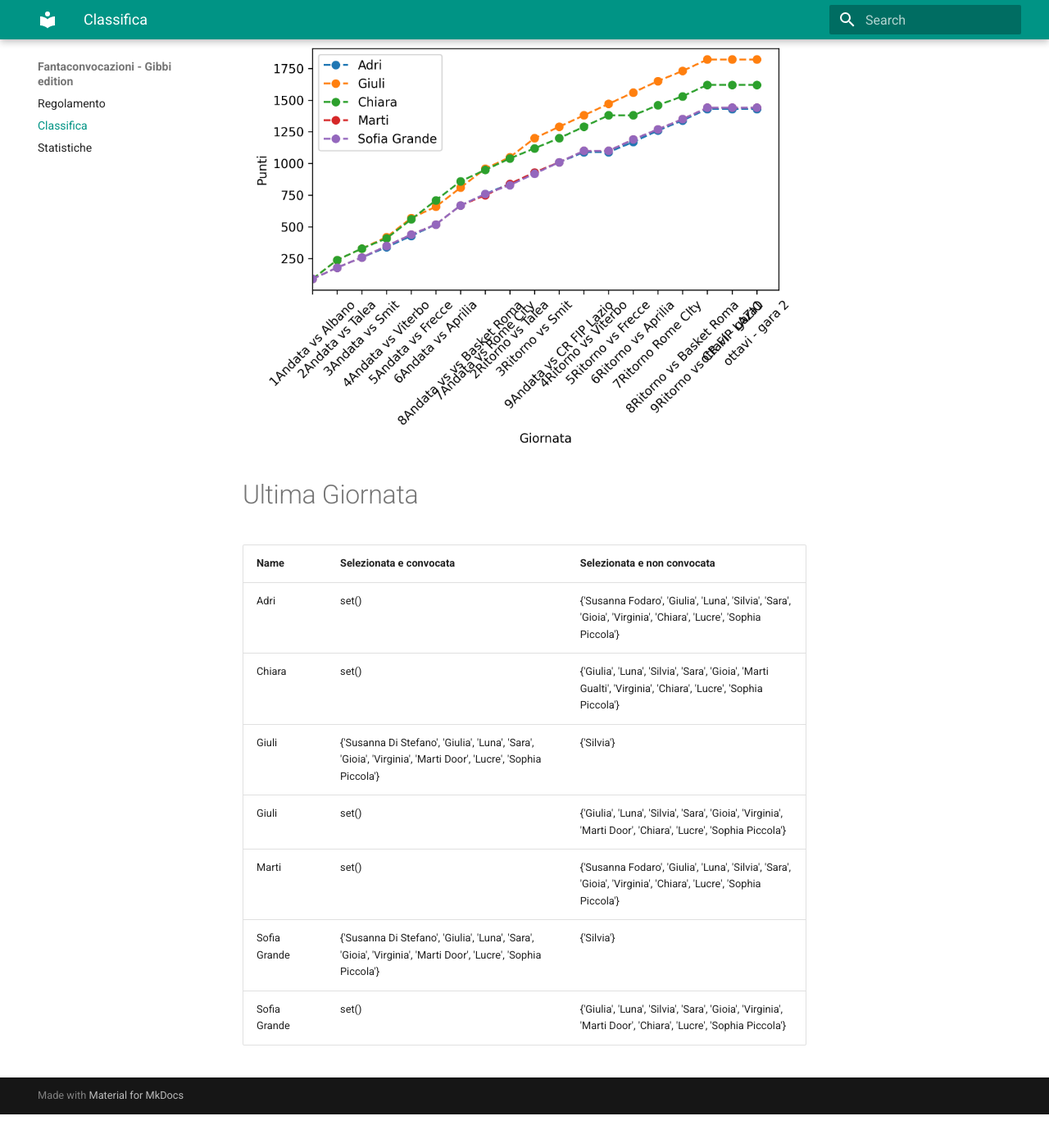
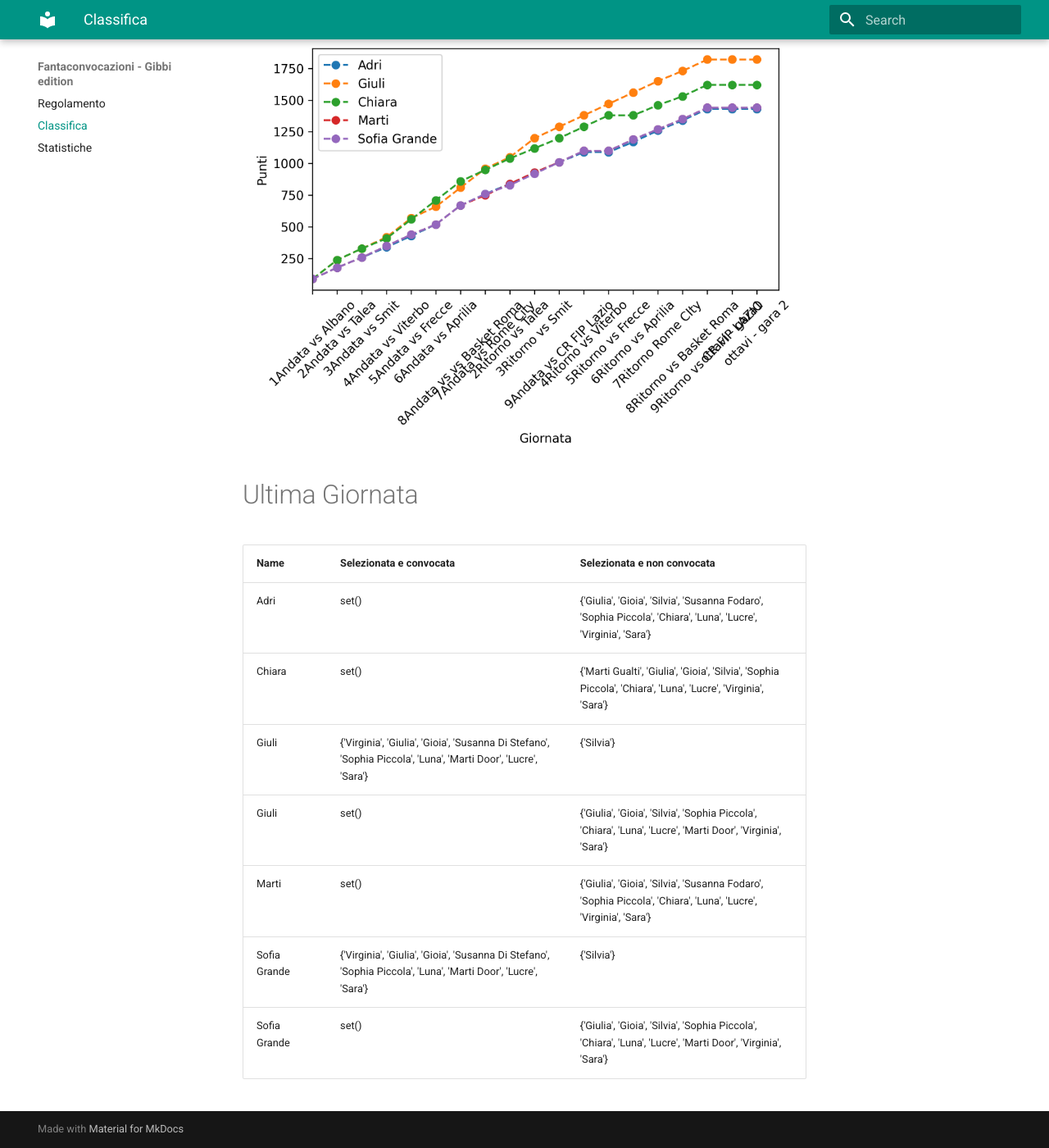
Before and after one commit to martinig94/fantagibbi, an MkDocs documentation site: the page built from docs/Classifica.md, in a window 1280 px wide and 1400 px high, scrolled down 565 px. Shown: the whole window at 82% size. Built offline with MkDocs 1.6.1 and Material for MkDocs 9.7.7, drawn with Linux system fonts in a browser that asks for light colours; before the commit the page ends 1924 px from its top, so only the background shows below that.

Commit message:
Auto-update from main.py

```diff
--- a/docs/Classifica.md
+++ b/docs/Classifica.md
@@ -18,11 +18,11 @@
 <!-- START_TABLE CORRECT -->
 | Name         | Selezionata e convocata                                                                                        | Selezionata e non convocata                                                                                      |
 |:-------------|:---------------------------------------------------------------------------------------------------------------|:-----------------------------------------------------------------------------------------------------------------|
-| Adri         | set()                                                                                                          | {'Susanna Fodaro', 'Giulia', 'Luna', 'Silvia', 'Sara', 'Gioia', 'Virginia', 'Chiara', 'Lucre', 'Sophia Piccola'} |
-| Chiara       | set()                                                                                                          | {'Giulia', 'Luna', 'Silvia', 'Sara', 'Gioia', 'Marti Gualti', 'Virginia', 'Chiara', 'Lucre', 'Sophia Piccola'}   |
-| Giuli        | {'Susanna Di Stefano', 'Giulia', 'Luna', 'Sara', 'Gioia', 'Virginia', 'Marti Door', 'Lucre', 'Sophia Piccola'} | {'Silvia'}                                                                                                       |
-| Giuli        | set()                                                                                                          | {'Giulia', 'Luna', 'Silvia', 'Sara', 'Gioia', 'Virginia', 'Marti Door', 'Chiara', 'Lucre', 'Sophia Piccola'}     |
-| Marti        | set()                                                                                                          | {'Susanna Fodaro', 'Giulia', 'Luna', 'Silvia', 'Sara', 'Gioia', 'Virginia', 'Chiara', 'Lucre', 'Sophia Piccola'} |
-| Sofia Grande | {'Susanna Di Stefano', 'Giulia', 'Luna', 'Sara', 'Gioia', 'Virginia', 'Marti Door', 'Lucre', 'Sophia Piccola'} | {'Silvia'}                                                                                                       |
-| Sofia Grande | set()                                                                                                          | {'Giulia', 'Luna', 'Silvia', 'Sara', 'Gioia', 'Virginia', 'Marti Door', 'Chiara', 'Lucre', 'Sophia Piccola'}     |
+| Adri         | set()                                                                                                          | {'Giulia', 'Gioia', 'Silvia', 'Susanna Fodaro', 'Sophia Piccola', 'Chiara', 'Luna', 'Lucre', 'Virginia', 'Sara'} |
+| Chiara       | set()                                                                                                          | {'Marti Gualti', 'Giulia', 'Gioia', 'Silvia', 'Sophia Piccola', 'Chiara', 'Luna', 'Lucre', 'Virginia', 'Sara'}   |
+| Giuli        | {'Virginia', 'Giulia', 'Gioia', 'Susanna Di Stefano', 'Sophia Piccola', 'Luna', 'Marti Door', 'Lucre', 'Sara'} | {'Silvia'}                                                                                                       |
+| Giuli        | set()                                                                                                          | {'Giulia', 'Gioia', 'Silvia', 'Sophia Piccola', 'Chiara', 'Luna', 'Lucre', 'Marti Door', 'Virginia', 'Sara'}     |
+| Marti        | set()                                                                                                          | {'Giulia', 'Gioia', 'Silvia', 'Susanna Fodaro', 'Sophia Piccola', 'Chiara', 'Luna', 'Lucre', 'Virginia', 'Sara'} |
+| Sofia Grande | {'Virginia', 'Giulia', 'Gioia', 'Susanna Di Stefano', 'Sophia Piccola', 'Luna', 'Marti Door', 'Lucre', 'Sara'} | {'Silvia'}                                                                                                       |
+| Sofia Grande | set()                                                                                                          | {'Giulia', 'Gioia', 'Silvia', 'Sophia Piccola', 'Chiara', 'Luna', 'Lucre', 'Marti Door', 'Virginia', 'Sara'}     |
 <!-- END_TABLE CORRECT -->
```
